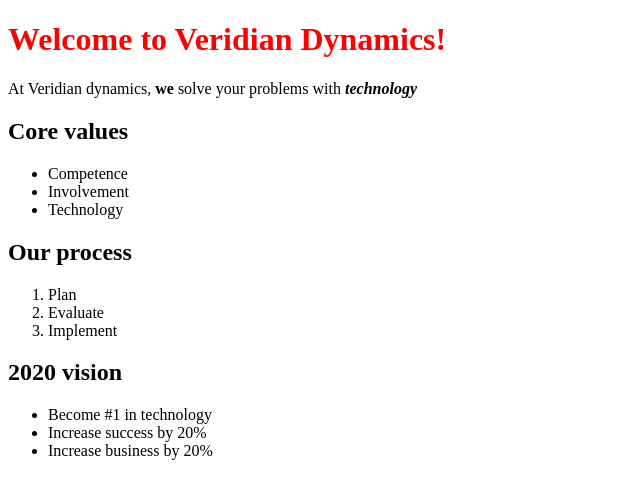
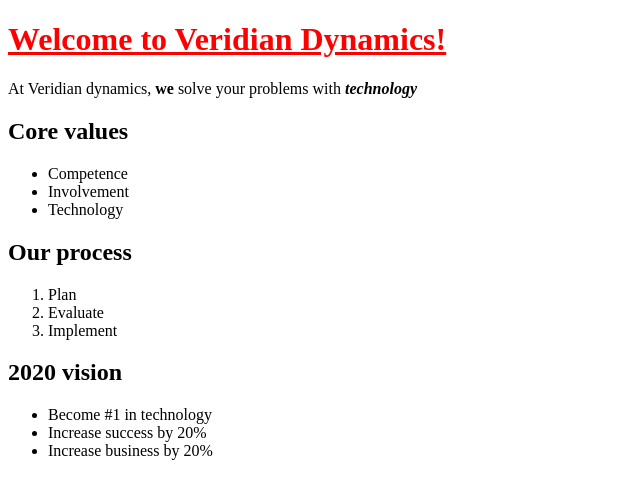
Before and after one commit to CodeupClassroom/ulysses-web-exercises, a plain HTML site: page welcome.html in a window 1280 px wide. Shown: the top 477 px of the page, without its empty margins (0-640 px from the left). Drawn offline with Linux system fonts and the light colour scheme.

Commit message:
2. Add embedded style for the h1

```diff
--- a/welcome.html
+++ b/welcome.html
@@ -3,10 +3,18 @@
 <head>
     <meta charset="UTF-8">
     <title>Veridian Dynamics</title>
+    <style>
+        .fancy-header {
+            color: blue;
+            text-decoration: underline;
+        }
+    </style>
 </head>
 <body>
     <header id="top">
-        <h1 style="color: red">Welcome to Veridian Dynamics!</h1>
+        <h1 style="color: red" class="fancy-header">
+            Welcome to Veridian Dynamics!
+        </h1>
         <p>
             At Veridian dynamics, <strong>we</strong> solve your problems with
             <strong><em>technology</em></strong>
```
